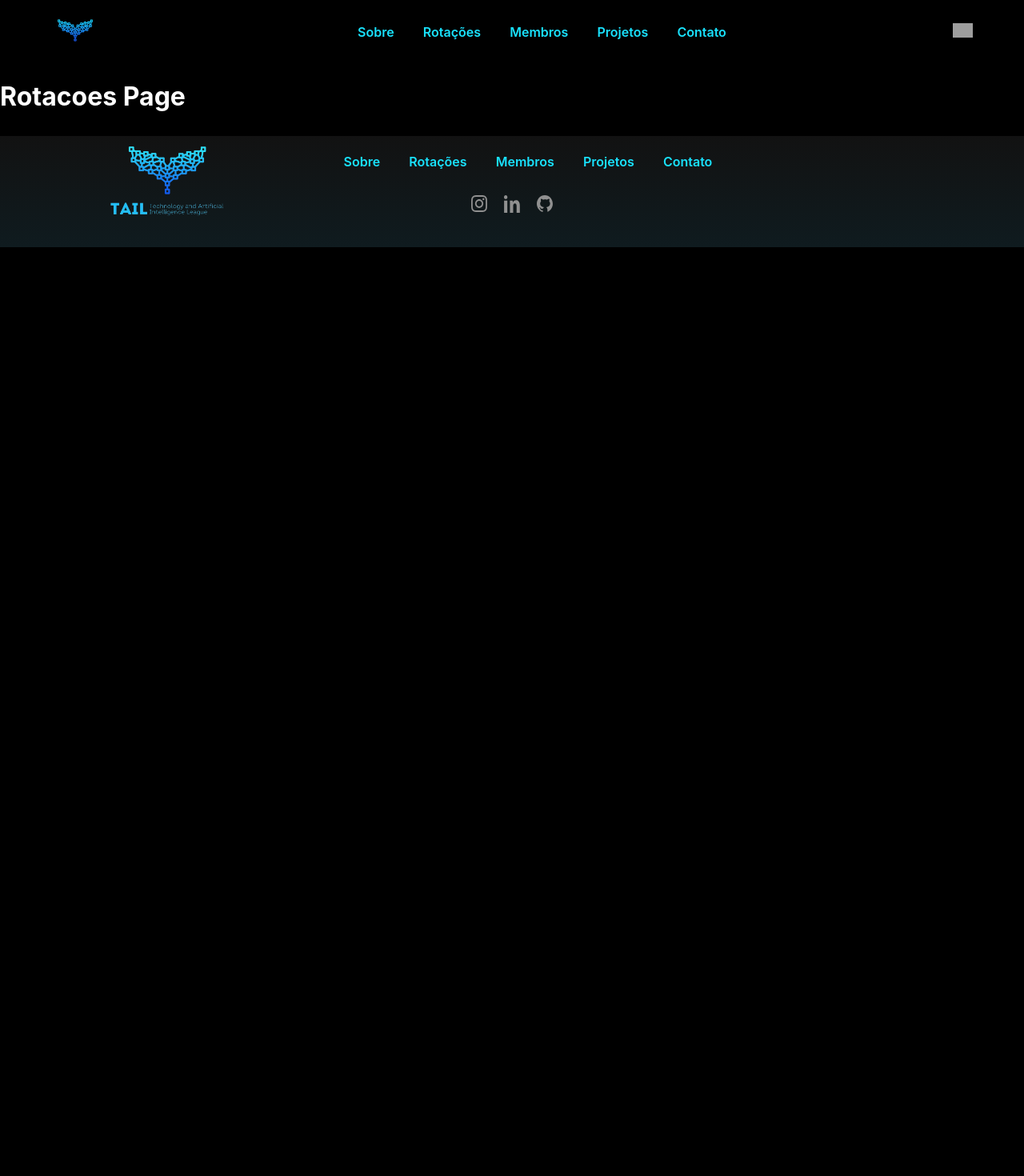
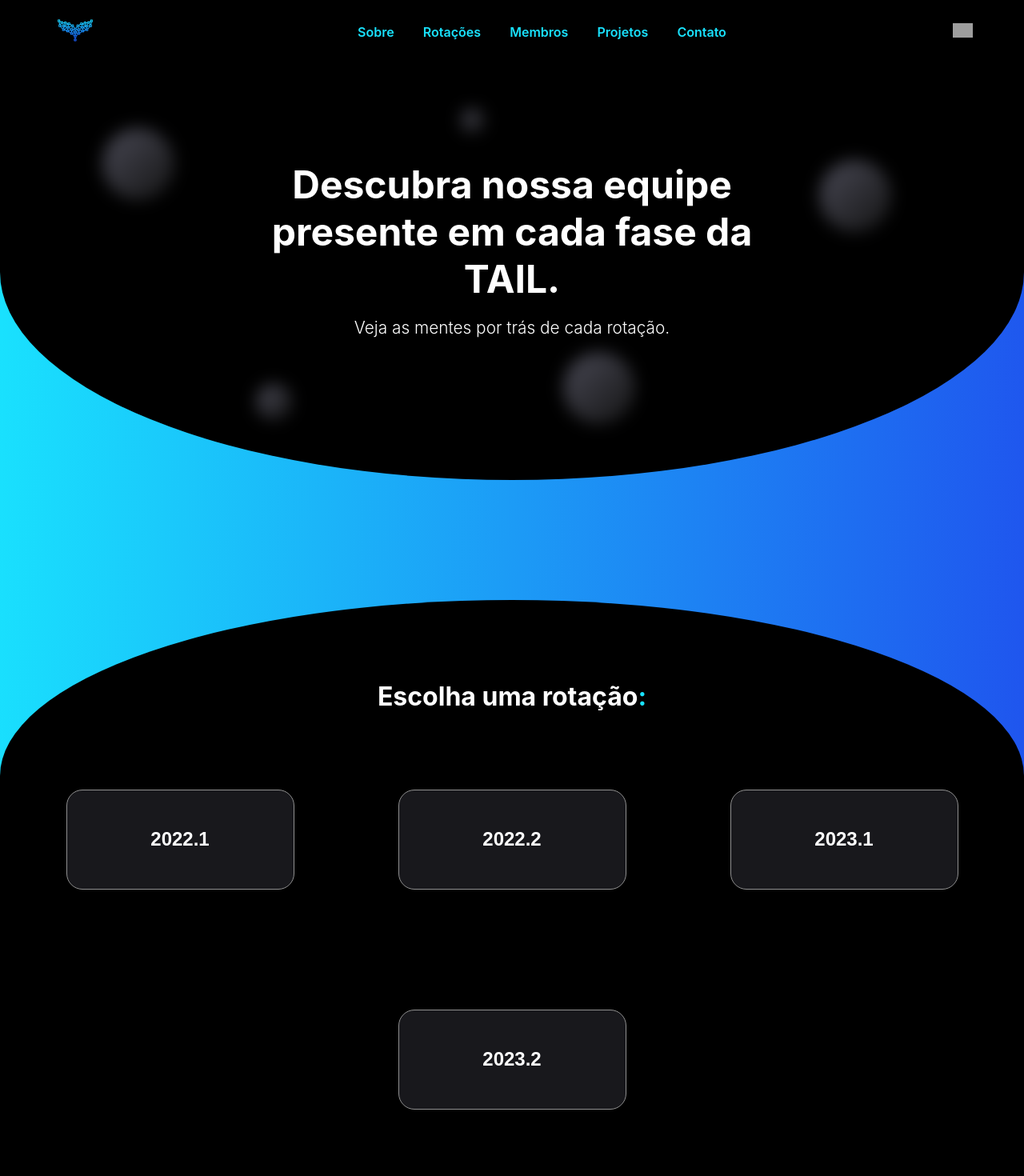
Before and after one commit to TailUFPB/tailufpb.github.io, a React (Create React App) app: page /rotacoes in a window 1280 px wide. Shown: the top 1470 px of the page at 80% size. Before the commit the page ends 800 px from the top, so only its background shows below. Built offline with nearby package versions, Linux system fonts and the light colour scheme; grey boxes are pictures that could not be loaded.

Commit message:
Rotacoes page done, background template done

```diff
--- a/package.json
+++ b/package.json
@@ -13,7 +13,7 @@
     "papaparse": "^5.4.1",
     "react": "^18.3.1",
     "react-dom": "^18.3.1",
-    "react-router-dom": "^6.23.0",
+    "react-router-dom": "^6.23.1",
     "react-scripts": "5.0.1",
     "typescript": "^4.9.5",
     "web-vitals": "^2.1.4"
--- a/src/App.tsx
+++ b/src/App.tsx
@@ -13,8 +13,8 @@ import RotacaoTemplate from './pages/RotacaoTemplate/RotacaoTemplate';
 import Membros from './pages/Membros/Membros';
 import Projetos from './pages/Projetos/Projetos';
 import Contato from './pages/Contato/Contato';
-import NavBar from './components/Shared/NavBar';
-import Footer from './components/Shared/Footer';
+import NavBar from './components/NavBar and Footer/NavBar';
+import Footer from './components/NavBar and Footer/Footer';
 
 function App() {
   return (
--- /dev/null
+++ b/src/components/Background Template/BackgroundTemplate.tsx
@@ -0,0 +1,31 @@
+import React from 'react';
+
+import './styles.css';
+
+interface BackgroundTemplateProps {
+    header: string;
+    subheader: string;
+}
+
+const BackgroundTemplate: React.FC<BackgroundTemplateProps> = ({ header, subheader }) => {
+    return (
+        <div className='page-background'>
+            <div className='black-one'>
+                <div className='background-headers'>
+                    <h1 className='background-header'>{header}</h1>
+                    <h2 className='background-subheader'>{subheader}</h2>
+                </div>
+                <div className='background-balls'>
+                    <div className='ball first-ball'></div>
+                    <div className='ball second-ball'></div>
+                    <div className='ball third-ball'></div>
+                    <div className='ball fourth-ball'></div>
+                    <div className='ball fifth-ball'></div>
+                </div>
+            </div>
+            <div className='black-two'></div>
+        </div>
+    );
+};
+
+export default BackgroundTemplate;
--- /dev/null
+++ b/src/components/Background Template/styles.css
@@ -0,0 +1,112 @@
+
+.page-background {
+    background: linear-gradient(92.51deg, #19E2FE 0.48%, #1C9BF6 50.24%, #1F54EE 100%);
+    height: 100%;
+    width: 100%;
+    display: flex;
+    flex-direction: column;
+    align-items: center;
+    justify-content: center;
+}
+
+.black-one {
+    background-color: black;
+    width: 100%;
+    height: 65vh;
+    border-radius: 0 0 60% 60%;
+    margin-bottom: 150px;
+}
+
+.black-two {
+    background-color: black;
+    width: 100%;
+    height: 55vh;
+    border-radius: 70% 70% 0 0;
+}
+
+.background-headers {
+    position: absolute;
+    top: -12%;
+    width: 100%;
+    height: 100%;
+    display: flex;
+    flex-direction: column;
+    align-items: center;
+    justify-content: center;
+}
+
+.background-header {
+    width: 50%;
+    color: white;
+    font-size: 1.8rem;
+    margin-bottom: 1px;
+    text-align: center;
+    font-size: 3rem;
+    z-index: 3;
+}
+
+.background-subheader {
+    width: 100%;
+    color: white;
+    font-size: 1.3rem;
+    text-align: center;
+    font-weight: 300;
+    z-index: 3;
+}
+
+.background-balls {
+    position: absolute;
+    top: 0;
+    left: 0;
+    width: 100%;
+    height: 100%;
+    display: flex;
+    flex-direction: column;
+    align-items: center;
+    justify-content: center;
+}
+
+.ball {
+    position: absolute;
+    display: flex;
+    width: 100px;
+    height: 100px;
+    background: linear-gradient(135deg, #494955, #141414);
+    border-radius: 100%;
+    filter: blur(10px);
+}
+
+.first-ball {
+    top: 20%;
+    left: 10%;
+    width: 90px;
+    height: 90px;
+}
+
+.second-ball {
+    top: 17%;
+    left: 45%;
+    width: 30px;
+    height: 30px;
+}
+
+.third-ball {
+    top: 25%;
+    left: 80%;
+    width: 90px;
+    height: 90px;
+}
+
+.fourth-ball {
+    top: 55%;
+    left: 55%;
+    width: 90px;
+    height: 90px;
+}
+
+.fifth-ball {
+    top: 60%;
+    left: 25%;
+    width: 45px;
+    height: 45px;
+}
--- a/src/components/Shared/Footer.tsx
+++ b/src/components/NavBar and Footer/Footer.tsx
@@ -11,7 +11,9 @@ const Footer: React.FC = () => {
     return (
         <footer className='footer-container'>
             <div className='footer-logo'>
-                <img src={FooterLogo} alt="Footer Logo" />
+                <a href="/">
+                    <img src={FooterLogo} alt="Footer Logo" />
+                </a>
             </div>
             <div className='footer-content'>
                 <ul className='footer-routes-elements'>
--- /dev/null
+++ b/src/components/Rotacoes/RotacaoButton.tsx
@@ -0,0 +1,23 @@
+import React from 'react';
+import './styles.css'; // Import your CSS file if needed
+
+interface RotacaoButtonProps {
+    text: string;
+    link: string;
+    clickable?: boolean;
+}
+
+const RotacaoButton: React.FC<RotacaoButtonProps> = ({ text, link, clickable }) => {
+    if (!clickable) {
+        return (
+            <button className='rotacao-button'>{text}</button>
+        );
+    }
+    return (
+        <a href={`/rotacoes/${link}`}>
+            <button className='rotacao-button'>{text}</button>
+        </a>
+    );
+};
+
+export default RotacaoButton;
--- /dev/null
+++ b/src/components/Rotacoes/styles.css
@@ -0,0 +1,15 @@
+.rotacao-button {
+    background-color: #18181C;
+    border: 1px solid #909090;
+    border-radius: 20px;
+    cursor: pointer;
+    font-size: 14px;
+    margin: 75px 65px;
+    padding: 5px 10px;
+    width: 285px;
+    height: 125px;
+
+    font-size: 1.5rem;
+    font-weight: 600;
+    color: #FFFFFF;
+}
--- a/src/pages/LandingPage/LandingPage.css
+++ b/src/pages/LandingPage/LandingPage.css
@@ -22,6 +22,7 @@
     max-width: 90%;
     height: auto;
     z-index: 1;
+    user-select: none;
 }
 
 .hero-subtitle {
--- a/src/pages/Rotacoes/Rotacoes.css
+++ b/src/pages/Rotacoes/Rotacoes.css
@@ -1,3 +1,34 @@
 .rotacoes-header {
     color: white;
 }
+
+.rotacoes-page-container {
+    display: flex;
+    flex-direction: column;
+    align-items: center;
+    justify-content: center;
+    height: 100%;
+}
+
+.dots {
+    color: #19E2FE;
+}
+
+.rotacoes-page-content {
+    position: relative;
+    margin-top: -45vh;
+    display: flex;
+    flex-direction: column;
+    align-items: center;
+    justify-content: center;
+    width: 100%;
+    height: 100%;
+}
+
+.rotacoes-buttons-container {
+    display: flex;
+    flex-wrap: wrap;
+    justify-content: center;
+    width: 100%;
+    margin-bottom: 100px;
+}
--- a/src/pages/Rotacoes/Rotacoes.tsx
+++ b/src/pages/Rotacoes/Rotacoes.tsx
@@ -3,7 +3,8 @@ import { parseCsv } from '../../utils/csvUtils';
 import { Rotacao } from '../../types/csvTypes';
 
 import './Rotacoes.css';
-// import component1, component2 from '../../components/Rotacoes/{Component}';
+import BackgroundTemplate from '../../components/Background Template/BackgroundTemplate';
+import RotacaoButton from '../../components/Rotacoes/RotacaoButton';
 
 const Rotacoes: React.FC = () => {
     const [periodos, setPeriodos] = useState<string[]>([]); // Lista de periodos unicos
@@ -19,16 +20,41 @@ const Rotacoes: React.FC = () => {
 
     useEffect(() => {
         if (allData.length > 0) {
-            const uniquePeriodos = Array.from(new Set(allData.map(item => item.periodo_rot)));
-            setPeriodos(uniquePeriodos);
+            const uniquePeriodos = Array.from(new Set(allData.map(item => item.periodo_rot)))
+                .sort((a, b) => {
+                    const [yearA, halfA] = a.split('_');
+                    const [yearB, halfB] = b.split('_');
+
+                    if (Number(yearA) !== Number(yearB)) {
+                        return Number(yearA) - Number(yearB);
+                    }
+
+                    return Number(halfA) - Number(halfB);
+                });
+        setPeriodos(uniquePeriodos);
         }
     }, [allData]);
 
-    console.log(periodos);
+    const transformPeriodo = (periodo: string): string => {
+        const [year, half] = periodo.split('_');
+        const halfString = half === '1' ? '1' : '2';
+        return `20${year}.${halfString}`;
+    };
 
     return (
-        <div>
-            <h1 className='rotacoes-header'>Rotacoes Page</h1>
+        <div className='rotacoes-page-container'>
+            <BackgroundTemplate
+                header="Descubra nossa equipe presente em cada fase da TAIL."
+                subheader="Veja as mentes por trás de cada rotação."
+            />
+            <div className='rotacoes-page-content'>
+                <h1 className='rotacoes-header'>Escolha uma rotação<span className="dots">:</span></h1>
+                <div className='rotacoes-buttons-container'>
+                    {periodos.map((periodo, index) => (
+                        <RotacaoButton key={index} text={transformPeriodo(periodo)} link={periodo} clickable={true} />
+                    ))}
+                </div>
+            </div>
         </div>
     );
 };
```
Also changed, not shown: src/components/NavBar and Footer/NavBar.tsx (renamed from src/components/Shared/NavBar.tsx), src/components/NavBar and Footer/styles.css (renamed from src/components/Shared/styles.css), 1 other file (tests, documents, lock files or other folders).
